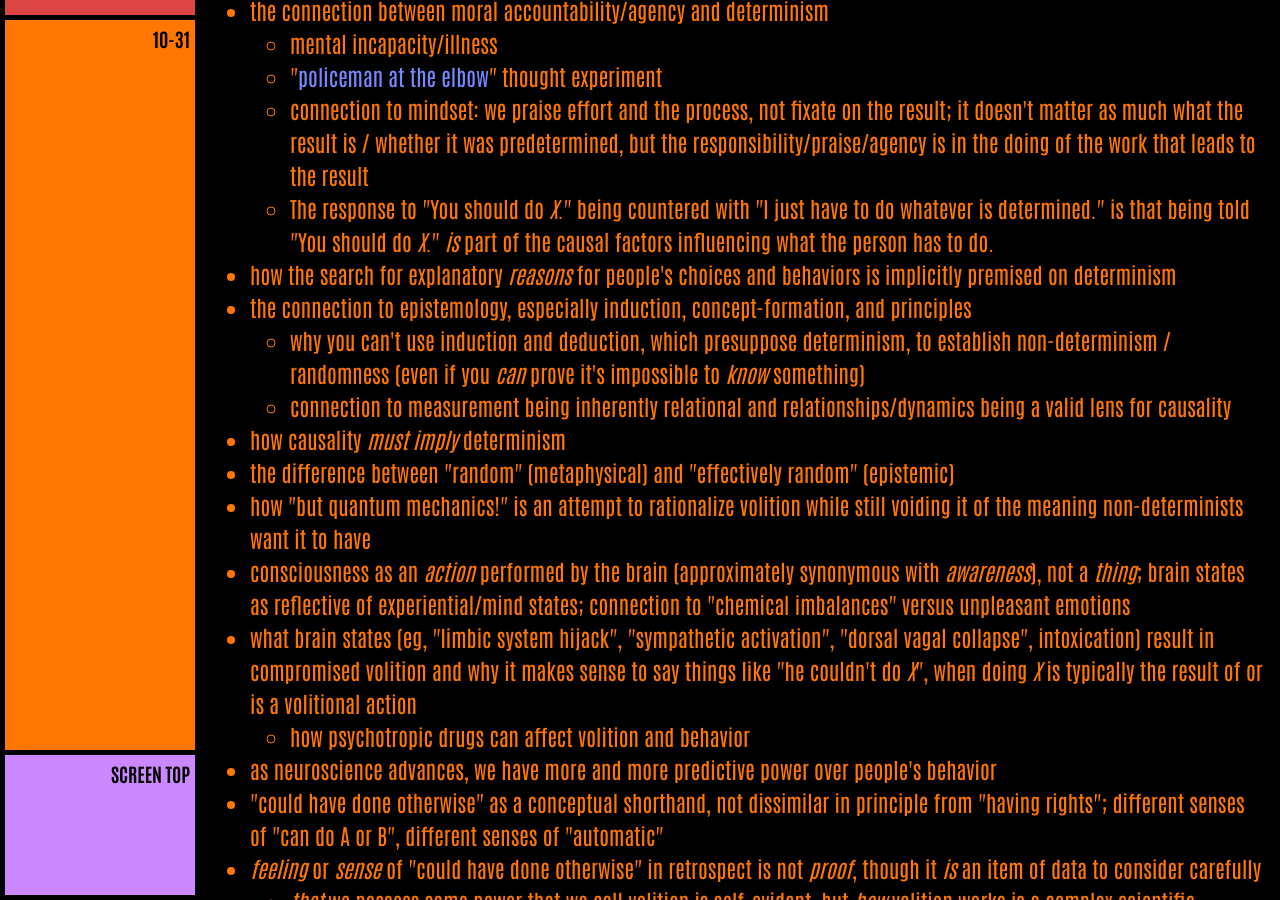
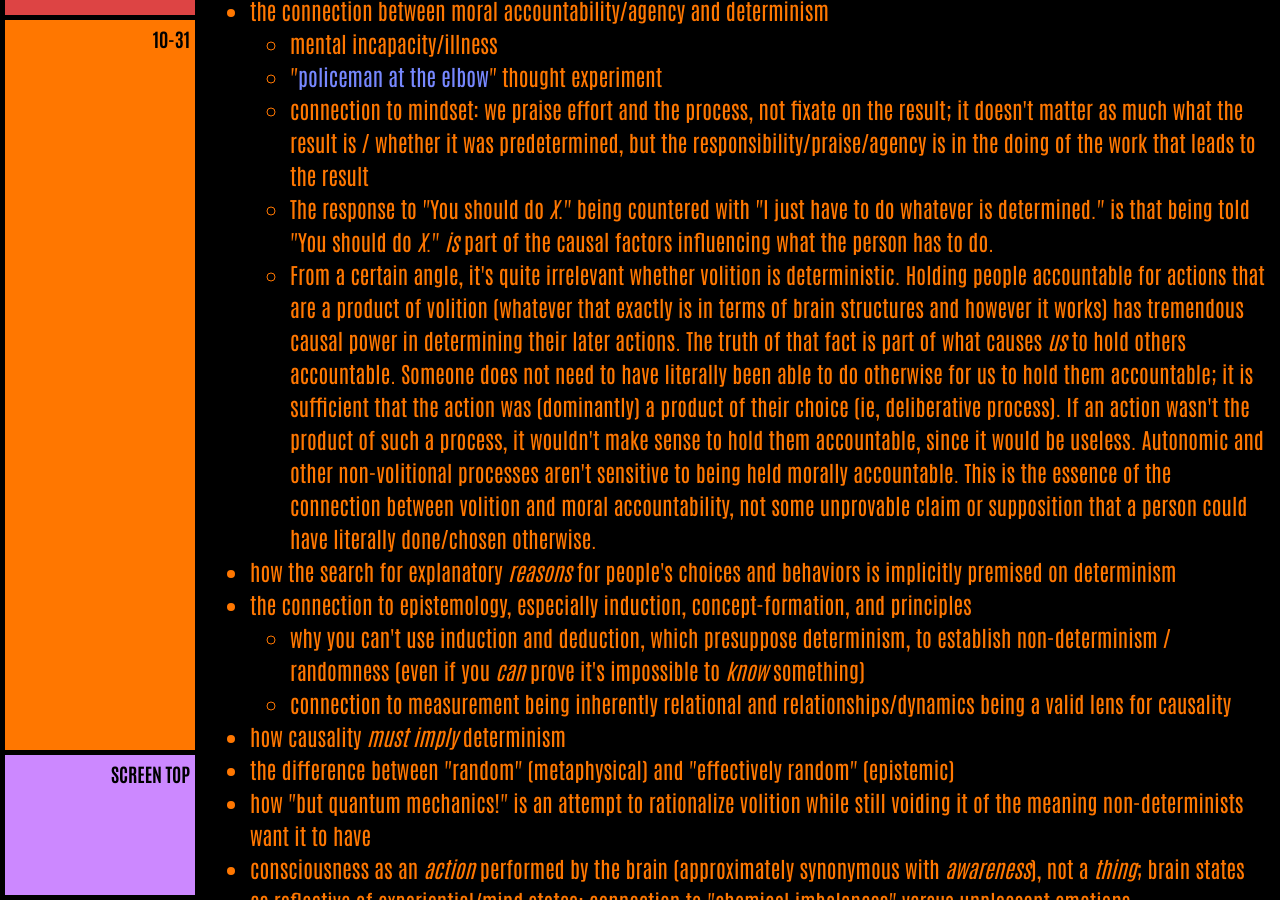
Before and after one commit to ArthurZey/arthurzey.github.io, a Jekyll site: the page built from _pages/stubs/determinism.md, in a window 1280 px wide and 900 px high, scrolled down 1735 px. Built offline with Jekyll 4.4.1, drawn with Linux system fonts in a browser that asks for light colours; some of the changed lines change nothing that is shown.

Commit message:
added paragraph about moral accountability

```diff
--- a/_pages/stubs/determinism.md
+++ b/_pages/stubs/determinism.md
@@ -5,7 +5,7 @@ tags:
   - philosophy
 description: "Volition is self-evident and axiomatic. The universe works by deterministic laws. And yet choice is not an illusion. How is this possible?"
 date: "2020-04-17"
-last_modified_at: "2023-06-15T14:54:37+00:00"
+last_modified_at: "2023-06-15T16:46:40+00:00"
 ---
 
 This is a favorite topic of many philosophy students. It's fun to think about. But the most important lesson I've learned about this over the years is that _it doesn't matter_. While I think there are valuable things to learn from engaging in it, this is mostly just a fun intellectual exercise.
@@ -36,6 +36,7 @@ Here are a few things I want to address (and this is by no means exhaustive):
   * "[policeman at the elbow](https://en.wikipedia.org/wiki/Irresistible_impulse){:target="&lowbar;blank"}" thought experiment
   * connection to mindset: we praise effort and the process, not fixate on the result; it doesn't matter as much what the result is / whether it was predetermined, but the responsibility/praise/agency is in the doing of the work that leads to the result
   * The response to "You should do _X_." being countered with "I just have to do whatever is determined." is that being told "You should do _X_." _is_ part of the causal factors influencing what the person has to do.
+  * From a certain angle, it's quite irrelevant whether volition is deterministic. Holding people accountable for actions that are a product of volition (whatever that exactly is in terms of brain structures and however it works) has tremendous causal power in determining their later actions. The truth of that fact is part of what causes _us_ to hold others accountable. Someone does not need to have literally been able to do otherwise for us to hold them accountable; it is sufficient that the action was (dominantly) a product of their choice (ie, deliberative process). If an action wasn't the product of such a process, it wouldn't make sense to hold them accountable, since it would be useless. Autonomic and other non-volitional processes aren't sensitive to being held morally accountable. This is the essence of the connection between volition and moral accountability, not some unprovable claim or supposition that a person could have literally done/chosen otherwise.
 * how the search for explanatory _reasons_ for people's choices and behaviors is implicitly premised on determinism
 * the connection to epistemology, especially induction, concept-formation, and principles
   * why you can't use induction and deduction, which presuppose determinism, to establish non-determinism / randomness (even if you _can_ prove it's impossible to _know_ something)
```
